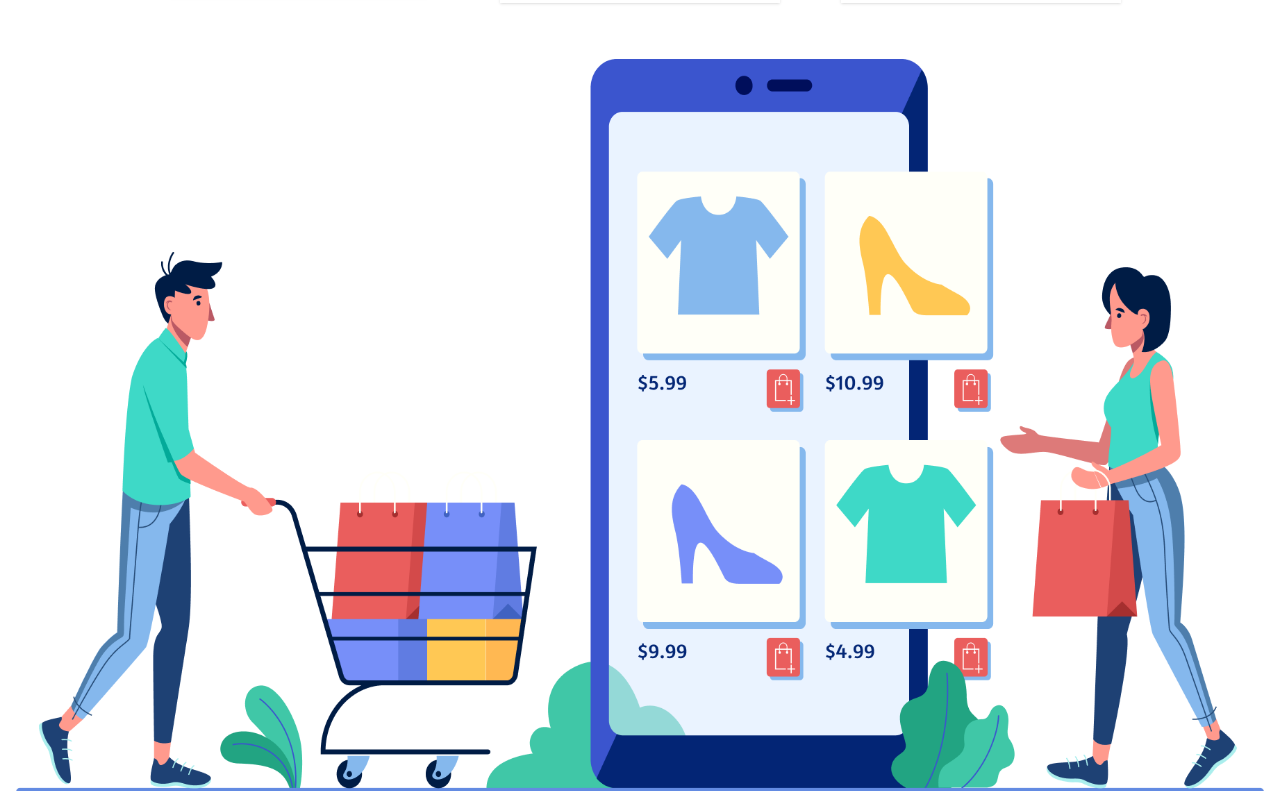
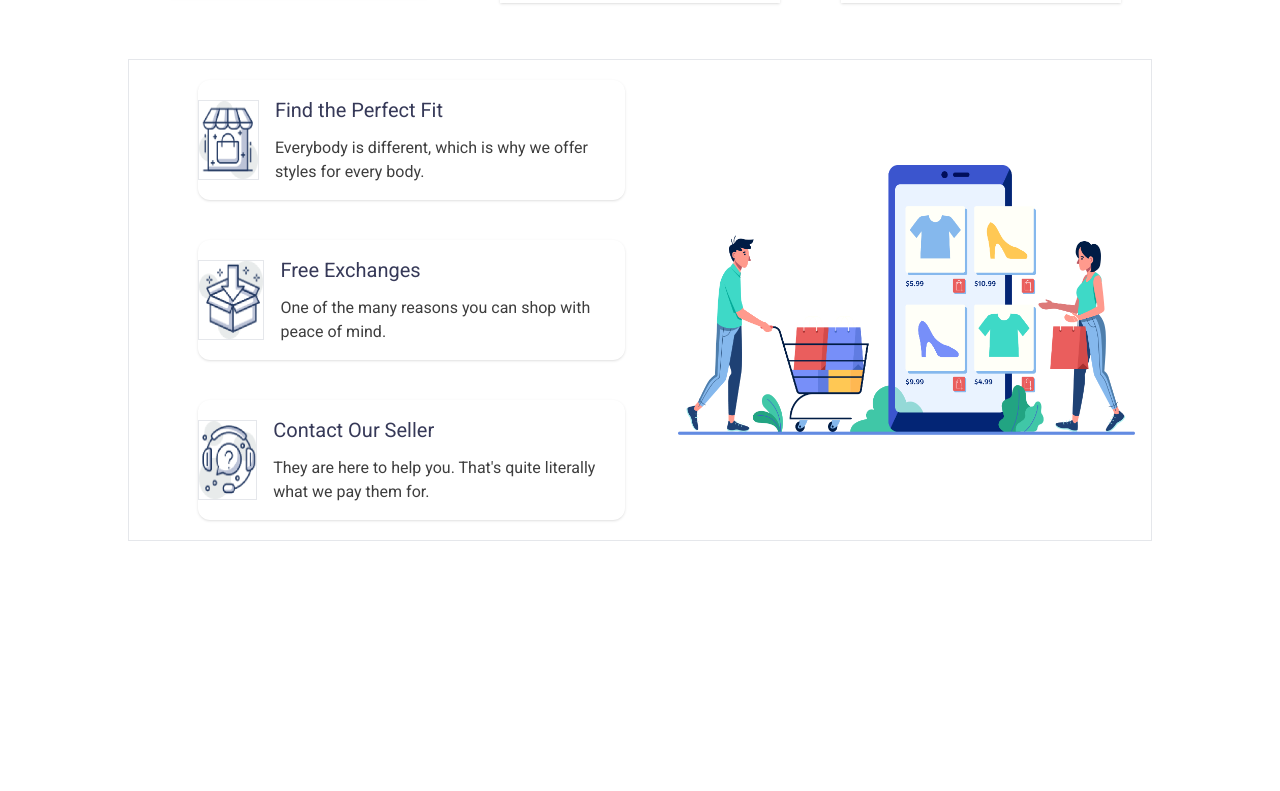
Before and after one commit to RifatCSE10/penguin-fashion-with-tailwindcss, a plain HTML site: page index.html in a window 1280 px wide. Shown: the part 2039-2830 px from the top of the page. After the commit the page ends 2580 px from the top, so only its background shows below. Drawn offline with nearby package versions, Linux system fonts and the light colour scheme.

Commit message:
footer section is compleate with small & large devices

```diff
--- a/index.html
+++ b/index.html
@@ -148,31 +148,37 @@
             </div>
         </section>
     </main>
-    <footer class="px-4">
-        <div class="">
+    <footer class="px-4 lg:w-4/5 border lg:mx-auto lg:flex lg:flex-row-reverse lg:justify-between lg:items-center">
+        <div class="lg:w-1/2">
             <img src="./images/shopping.png" alt="">
         </div>
-        <div>
-            <div class="w-[270px]  mx-auto my-5 shadow rounded-xl">
-                <div class="w-[80px] h-[80px] border mx-auto my-5">
+        <div class="lg:flex lg:flex-col">
+            <div class="w-[270px]  mx-auto my-5 shadow rounded-xl lg:flex lg:w-4/5 lg:justify-between lg:items-center">
+                <div class="w-[80px] h-[80px] border mx-auto my-5 lg:mr-4">
                     <img class="w-full h-full" src="./icons/house.png" alt="">
                 </div>
-                <h3 class="text-xl text-center text-[#363958] roboto mb-3">Find the Perfect Fit</h3>
-                <p class="roboto text-[#3E3E3E] text-base text-center">Everybody is different, which is why we offer styles for every body.</p>
+                <div>
+                    <h3 class="text-xl text-center text-[#363958] roboto mb-3 lg:text-left">Find the Perfect Fit</h3>
+                    <p class="roboto text-[#3E3E3E] text-base text-center lg:text-left">Everybody is different, which is why we offer styles for every body.</p>
+                </div>
             </div>
-            <div class="w-[270px]  mx-auto my-5 shadow rounded-xl">
-                <div class="w-[80px] h-[80px] border mx-auto my-5">
+            <div class="w-[270px]  mx-auto my-5 shadow rounded-xl lg:flex lg:w-4/5 lg:justify-between lg:items-center">
+                <div class="w-[80px] h-[80px] border mx-auto my-5 lg:mr-4">
                     <img class="w-full h-full" src="./icons/box.png" alt="">
                 </div>
-                <h3 class="text-xl text-center text-[#363958] roboto mb-3">Free Exchanges</h3>
-                <p class="roboto text-[#3E3E3E] text-base text-center">One of the many reasons you can shop with peace of mind.</p>
+                <div>
+                    <h3 class="text-xl text-center text-[#363958] roboto mb-3 lg:text-left">Free Exchanges</h3>
+                    <p class="roboto text-[#3E3E3E] text-base text-center lg:text-left">One of the many reasons you can shop with peace of mind.</p>
+                </div>
             </div>
-            <div class="w-[270px]  mx-auto my-5 shadow rounded-xl">
-                <div class="w-[80px] h-[80px] border mx-auto my-5">
+            <div class="w-[270px]  mx-auto my-5 shadow rounded-xl lg:flex lg:w-4/5 lg:justify-between lg:items-center">
+                <div class="w-[80px] h-[80px] border mx-auto my-5 lg:mr-4">
                     <img class="w-full h-full" src="./icons/question.png" alt="">
                 </div>
-                <h3 class="text-xl text-center text-[#363958] roboto mb-3">Contact Our Seller</h3>
-                <p class="roboto text-[#3E3E3E] text-base text-center">They are here to help you. That's quite literally what we pay them for.</p>
+                <div>
+                    <h3 class="text-xl text-center text-[#363958] roboto mb-3 lg:text-left">Contact Our Seller</h3>
+                    <p class="roboto text-[#3E3E3E] text-base text-center lg:text-left">They are here to help you. That's quite literally what we pay them for.</p>
+                </div>
             </div>
         </div>
     </footer>
```
